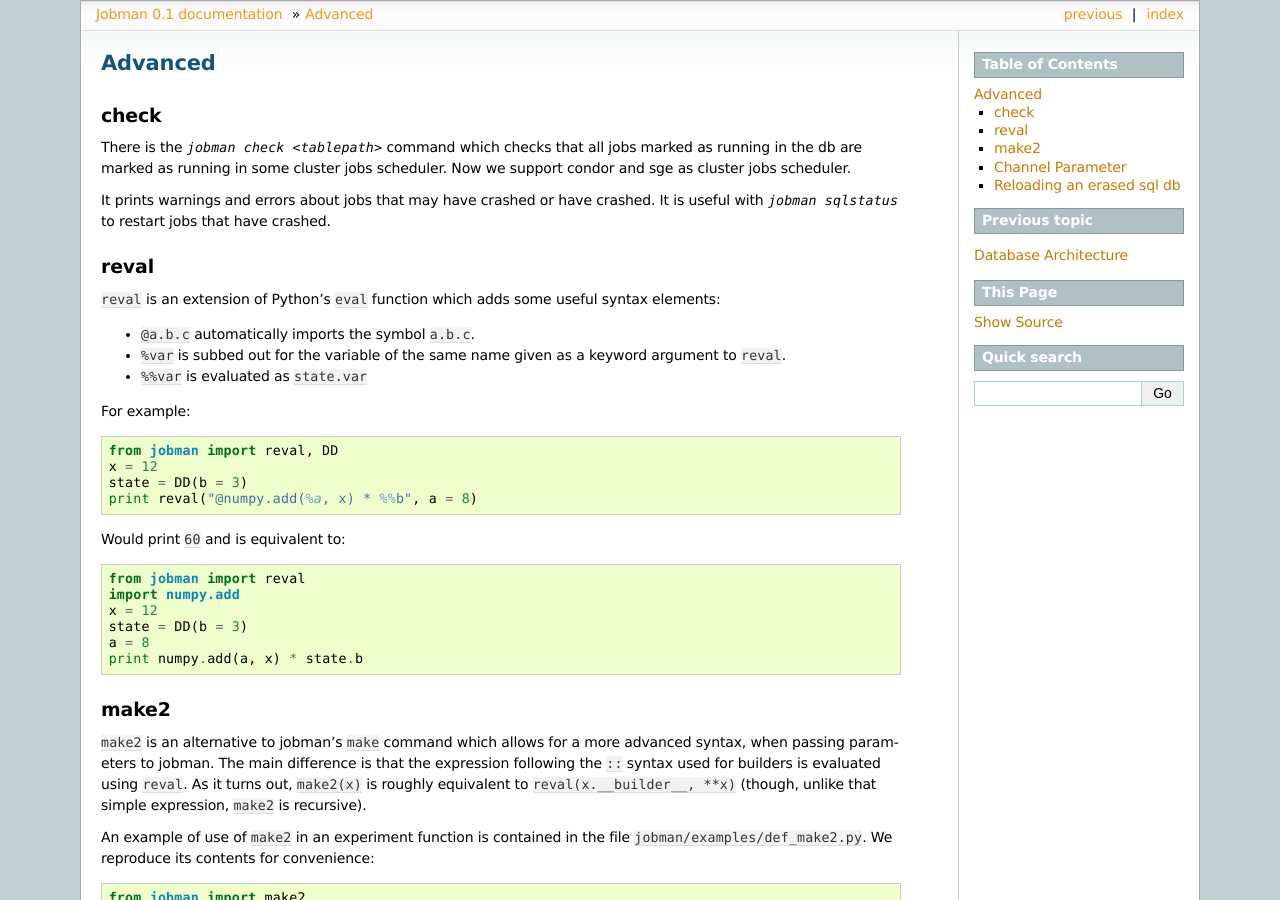
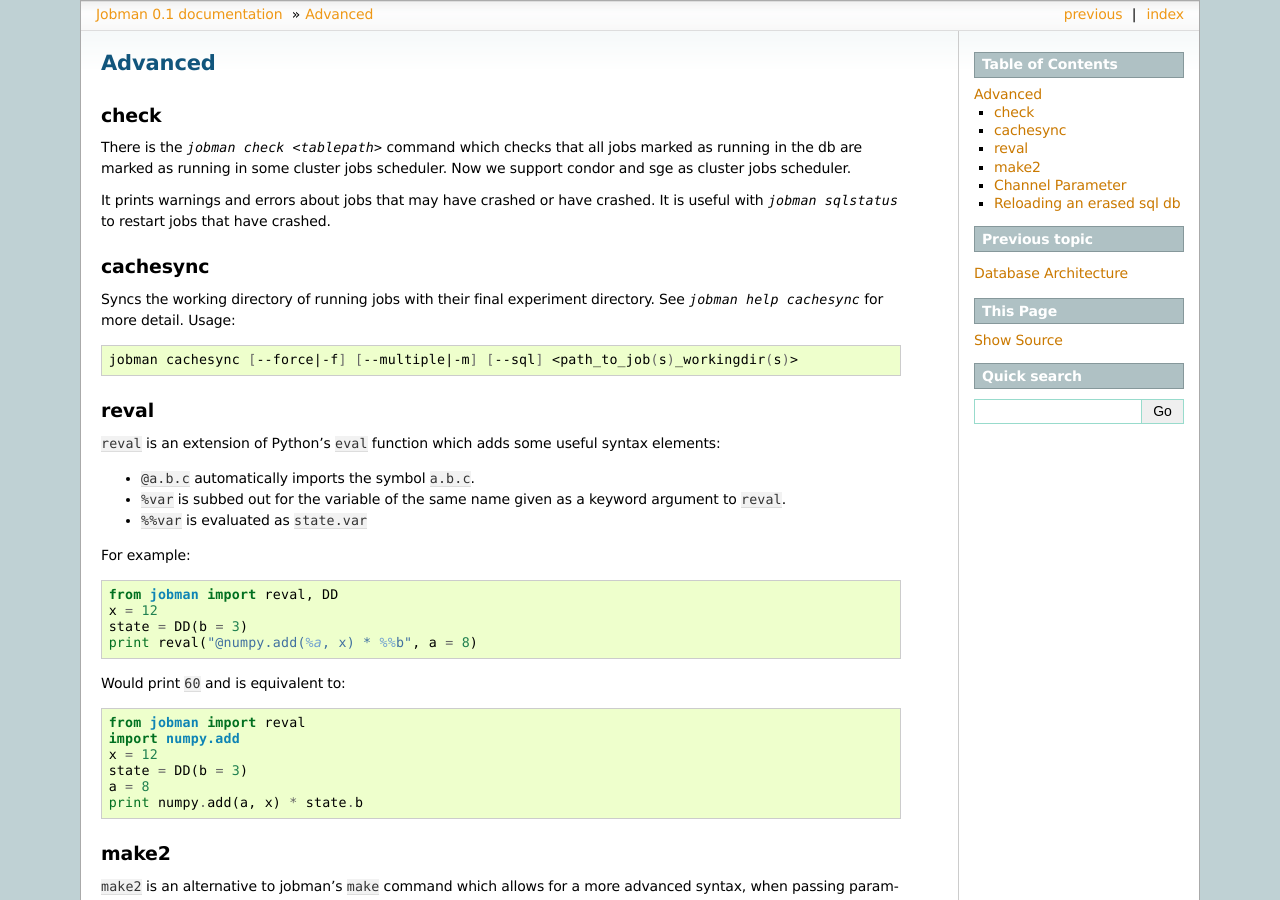
Before and after one commit to crmne/jobman, a Sphinx documentation site: the page built from doc/advanced.txt, in a window 1280 px wide and 900 px high. Built offline with Sphinx 7.4.7, drawn with Linux system fonts in a browser that asks for light colours; formulas are drawn with MathJax 3.

Commit message:
document jobman cachesync

```diff
--- a/doc/advanced.txt
+++ b/doc/advanced.txt
@@ -4,7 +4,7 @@ Advanced
 ========
 
 check
-------------
+-----
 
 There is the `jobman check <tablepath>` command which checks that all jobs
 marked as running in the db are marked as running in some cluster jobs scheduler.
@@ -13,6 +13,14 @@ Now we support condor and sge as cluster jobs scheduler.
 It prints warnings and errors about jobs that may have crashed or have crashed. It
 is useful with `jobman sqlstatus` to restart jobs that have crashed.
 
+cachesync
+---------
+
+Syncs the working directory of running jobs with their final experiment directory. See `jobman help cachesync` for more detail. Usage:
+
+.. code-block:: bash
+
+    jobman cachesync [--force|-f] [--multiple|-m] [--sql] <path_to_job(s)_workingdir(s)>
 
 reval
 -----
--- a/doc/intro.txt
+++ b/doc/intro.txt
@@ -39,10 +39,11 @@ The first (baby)step should be to become familiar with the various Jobman option
     parameters     How to list the parameters for an experiment.
 
     Available commands: (use help <command> for more info)
+    cachesync            Syncs the working directory of jobs with remote cache.
+    check                Check that all jobs marked as running in the db are
+    			 marked as running in some cluster system.
     cmdline              Start an experiment with parameters given on the
      			 command line.
-    check                Check that all jobs marked as running in the db are
-    			 marked as running in some cluster system.
     help                 Get help for a topic.
     sql                  Run jobs from a sql table.
     sqlreload            Reload the sql db from the experiment directory.
```
